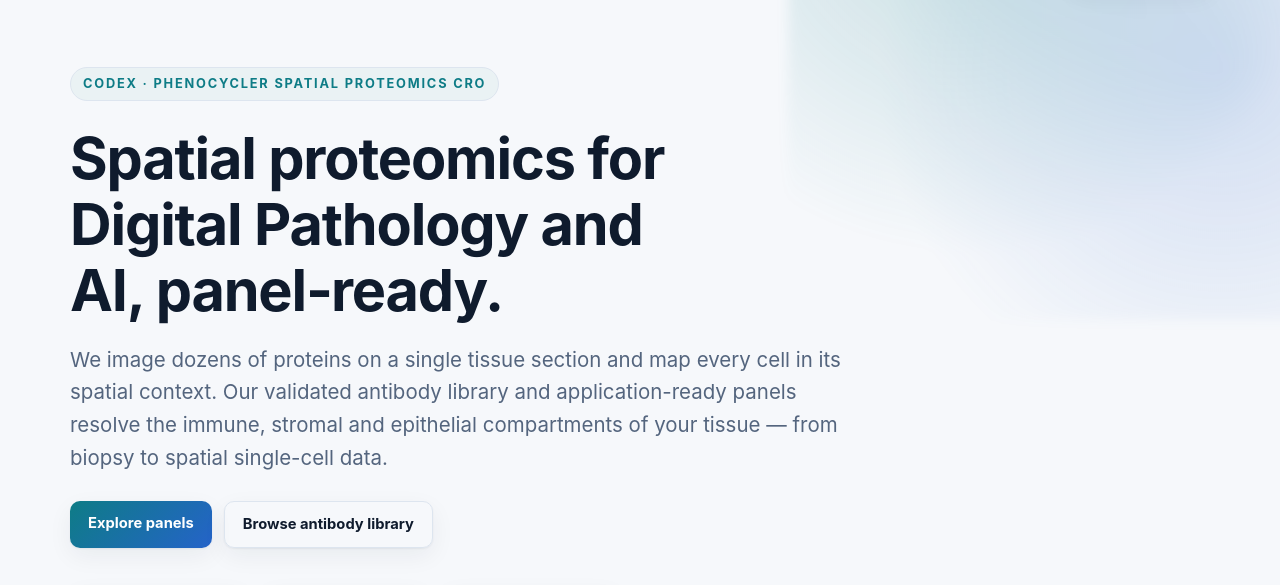
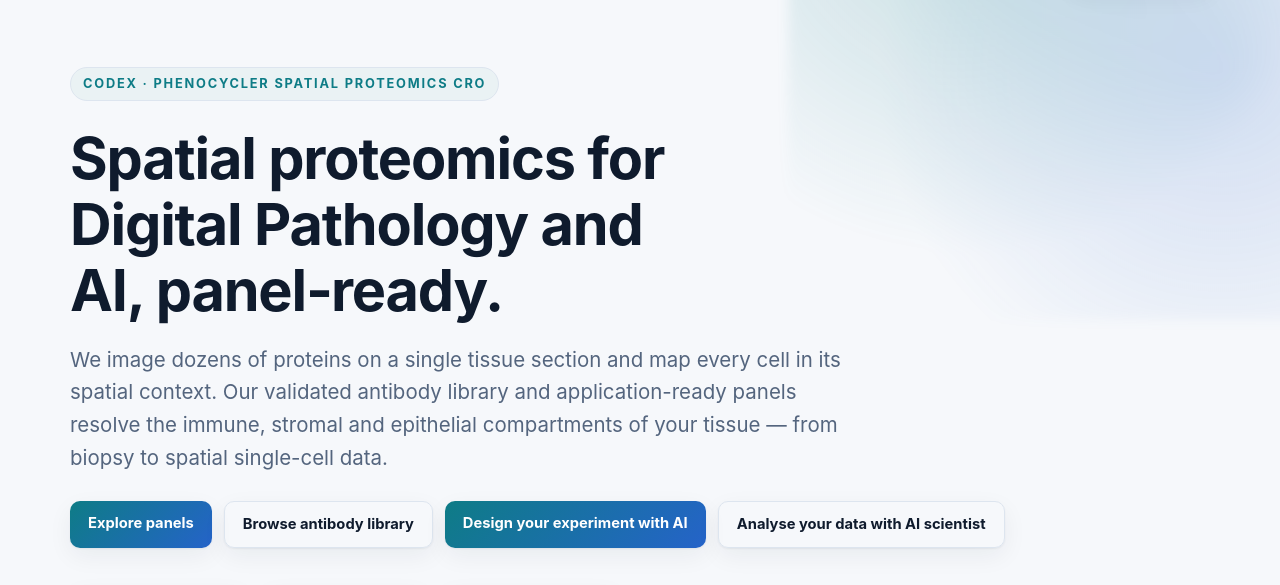
Before and after one commit to bmyury/spatia-codex-site, a plain HTML site: page index.html in a window 1280 px wide. Shown: the part 66-651 px from the top of the page. Drawn offline with Linux system fonts and the light colour scheme.

Commit message:
adding buttons

```diff
--- a/index.html
+++ b/index.html
@@ -20,7 +20,7 @@
  <span class="kicker">CODEX &middot; PhenoCycler spatial proteomics CRO</span>
  <h1>Spatial proteomics for Digital Pathology and AI, panel&#8209;ready.</h1>
  <p class="lead">We image dozens of proteins on a single tissue section and map every cell in its spatial context. Our validated antibody library and application-ready panels resolve the immune, stromal and epithelial compartments of your tissue — from biopsy to spatial single-cell data.</p>
- <div class="cta"><a href="#panels" class="btn">Explore panels</a><a href="#catalog" class="btn ghost">Browse antibody library</a></div>
+ <div class="cta"><a href="#panels" class="btn">Explore panels</a><a href="#catalog" class="btn ghost">Browse antibody library</a><a href="#https://www.cnn.com" class="btn">Design your experiment with AI</a><a href="#catalog" class="btn ghost">Analyse your data with AI scientist</a></div>
  <div class="stats" id="stats"></div>
 </div></section>
 
```
